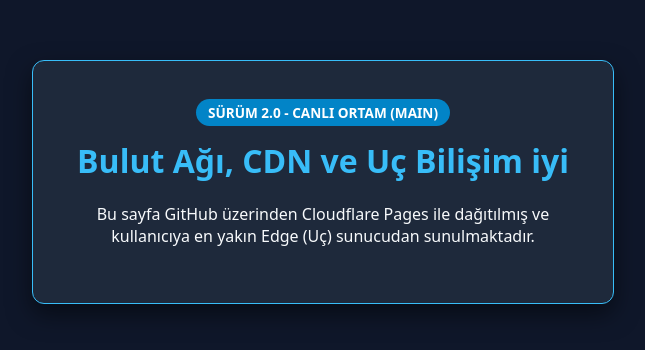
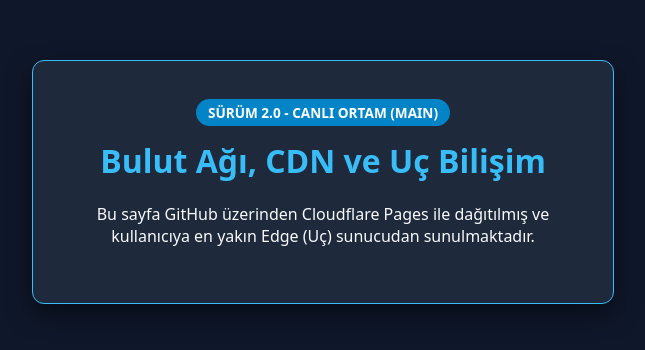
Before and after one commit to EceDurgun/cdn-dene, a plain HTML site: page index.html in a window 1280 px wide. Shown: the part 218-568 px from the top of the page, without its empty margins (317-962 px from the left). Drawn offline with Linux system fonts and the light colour scheme.

Commit message:
Update index.html

```diff
--- a/index.html
+++ b/index.html
@@ -9,7 +9,7 @@
 <body>
   <div class="kart">
     <span class="etiket">SÜRÜM 2.0 - CANLI ORTAM (MAIN)</span>
-    <h1>Bulut Ağı, CDN ve Uç Bilişim iyi</h1>
+    <h1>Bulut Ağı, CDN ve Uç Bilişim </h1>
     <p>Bu sayfa GitHub üzerinden Cloudflare Pages ile dağıtılmış ve kullanıcıya en yakın Edge (Uç) sunucudan sunulmaktadır.</p>
   </div>
 </body>
```
